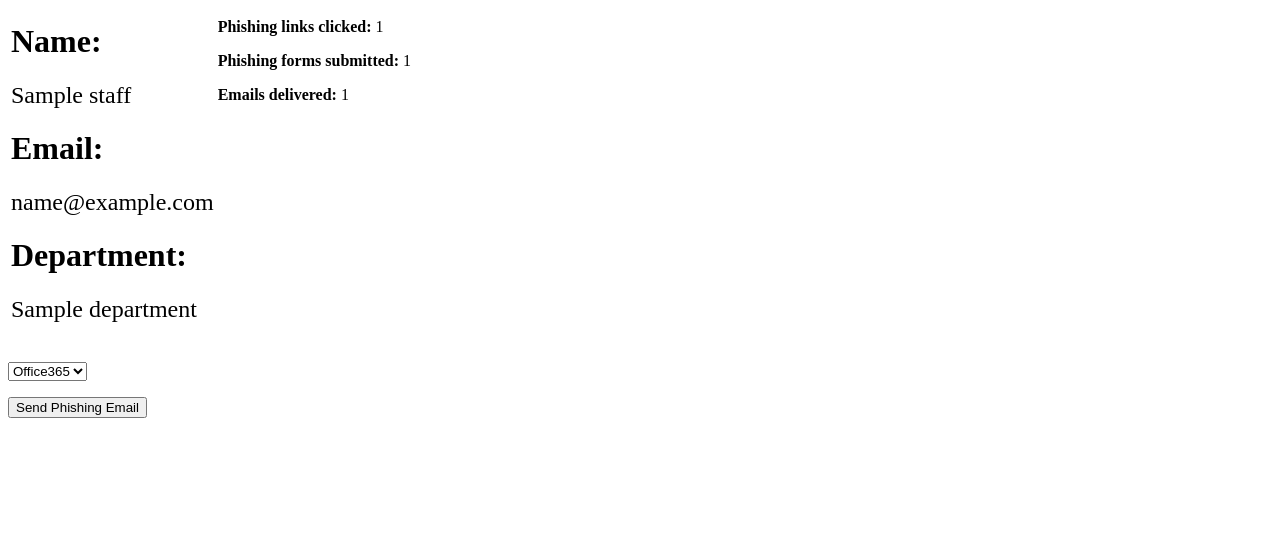
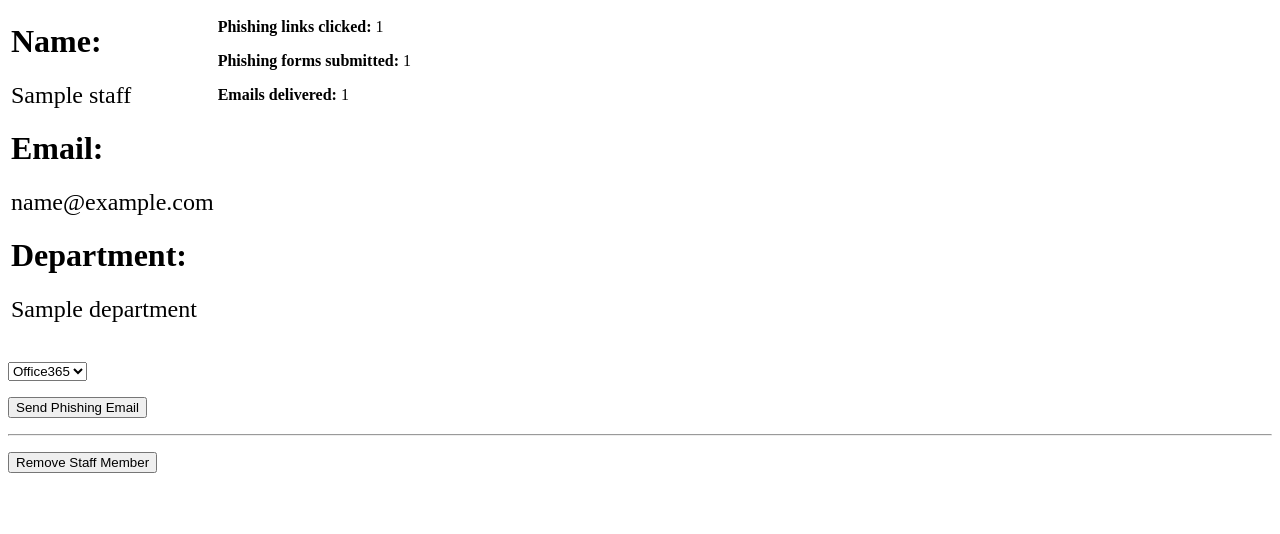
Before and after one commit to robj3d3/phishing-project, a Flask app: page /staff/1 in a window 1280 px wide. Shown: the part 45-579 px from the top of the page. Run offline with Flask 2, Linux system fonts and the light colour scheme; tables that the repository leaves empty hold one stand-in row (values such as "Sample post").

Commit message:
Remove staff member functionality added

```diff
--- a/app/main/forms.py
+++ b/app/main/forms.py
@@ -22,3 +22,6 @@ class LandingPage(FlaskForm):
     username = StringField('Username')
     password = PasswordField('Password')
     submit = SubmitField('Sign in')
+
+class RemoveStaffForm(FlaskForm):
+    submit = SubmitField('Remove Staff Member')
--- a/app/main/routes.py
+++ b/app/main/routes.py
@@ -1,6 +1,6 @@
 from flask import render_template, redirect, url_for, flash, request, current_app
 from app import db
-from app.main.forms import StaffForm, SendEmail, LandingPage
+from app.main.forms import StaffForm, SendEmail, LandingPage, RemoveStaffForm
 from app.models import Staff, Departments
 from app.main import bp
 from app.main.email import send_phishing_email
@@ -32,15 +32,21 @@ def index():
 
 @bp.route('/staff/<staffid>', methods=['GET', 'POST'])
 def staff(staffid):
-    form = SendEmail()
-    if form.validate_on_submit():
+    sendEmailForm = SendEmail()
+    removeStaffForm = RemoveStaffForm()
+    if sendEmailForm.validate_on_submit():
         staff = Staff.query.filter_by(id=staffid).first()
-        email = form.selection.data
+        email = sendEmailForm.selection.data
         send_phishing_email(staff, email) # where 'email' is the TEMPLATE name # there is threading so no need to queue
         flash('Phishing email sent, awaiting responses')
         return redirect(url_for('main.staff', staffid=staff.id))
+    if removeStaffForm.validate_on_submit():
+        staff = Staff.query.filter_by(id=staffid).first()
+        db.session.delete(staff)
+        db.session.commit()
+        return redirect(url_for('main.index'))
     staff = Staff.query.filter_by(id=staffid).first_or_404()
-    return render_template('staff.html', staff=staff, department=Departments.query.get(staff.department_id), form=form)
+    return render_template('staff.html', staff=staff, department=Departments.query.get(staff.department_id), send_form=sendEmailForm, remove_form=removeStaffForm)
 
 # remember to provide POST method when incorporating a form
 @bp.route('/<page>/<staffid>', methods=['GET', 'POST'])
--- a/app/templates/staff.html
+++ b/app/templates/staff.html
@@ -16,8 +16,13 @@
         </tr>
     </table>
     <form action="" method="post">
-        {{ form.hidden_tag() }}
-        <p>{{ form.selection }}</p>
-        <p>{{ form.submit() }}</p>
+        {{ send_form.hidden_tag() }}
+        <p>{{ send_form.selection }}</p>
+        <p>{{ send_form.submit() }}</p>
+    </form>
+    <hr>
+    <form action="" method="post">
+        {{ remove_form.hidden_tag() }}
+        <p>{{ remove_form.submit() }}</p>
     </form>
 {% endblock %}
```
Also changed, not shown: 1 other file.
